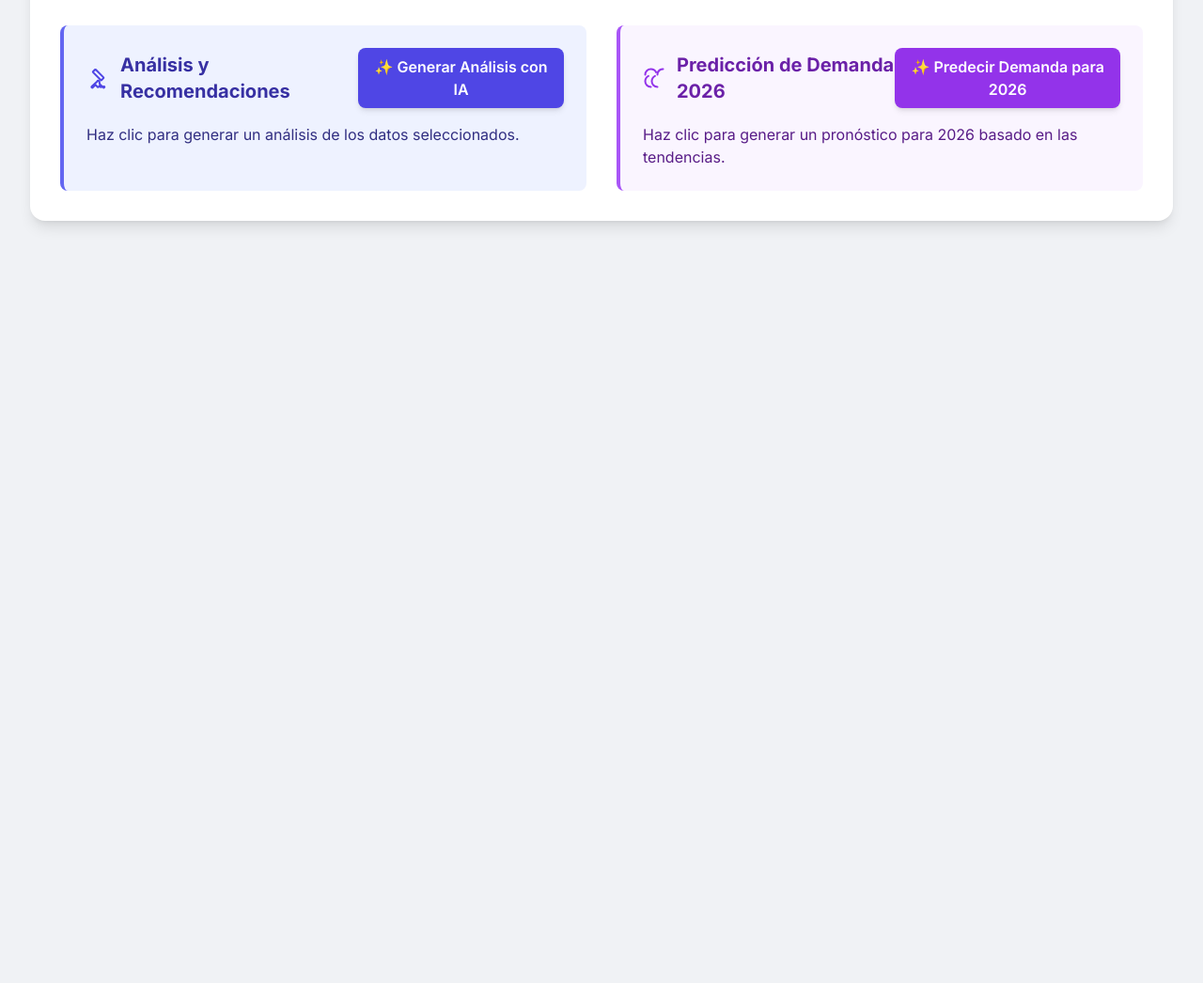
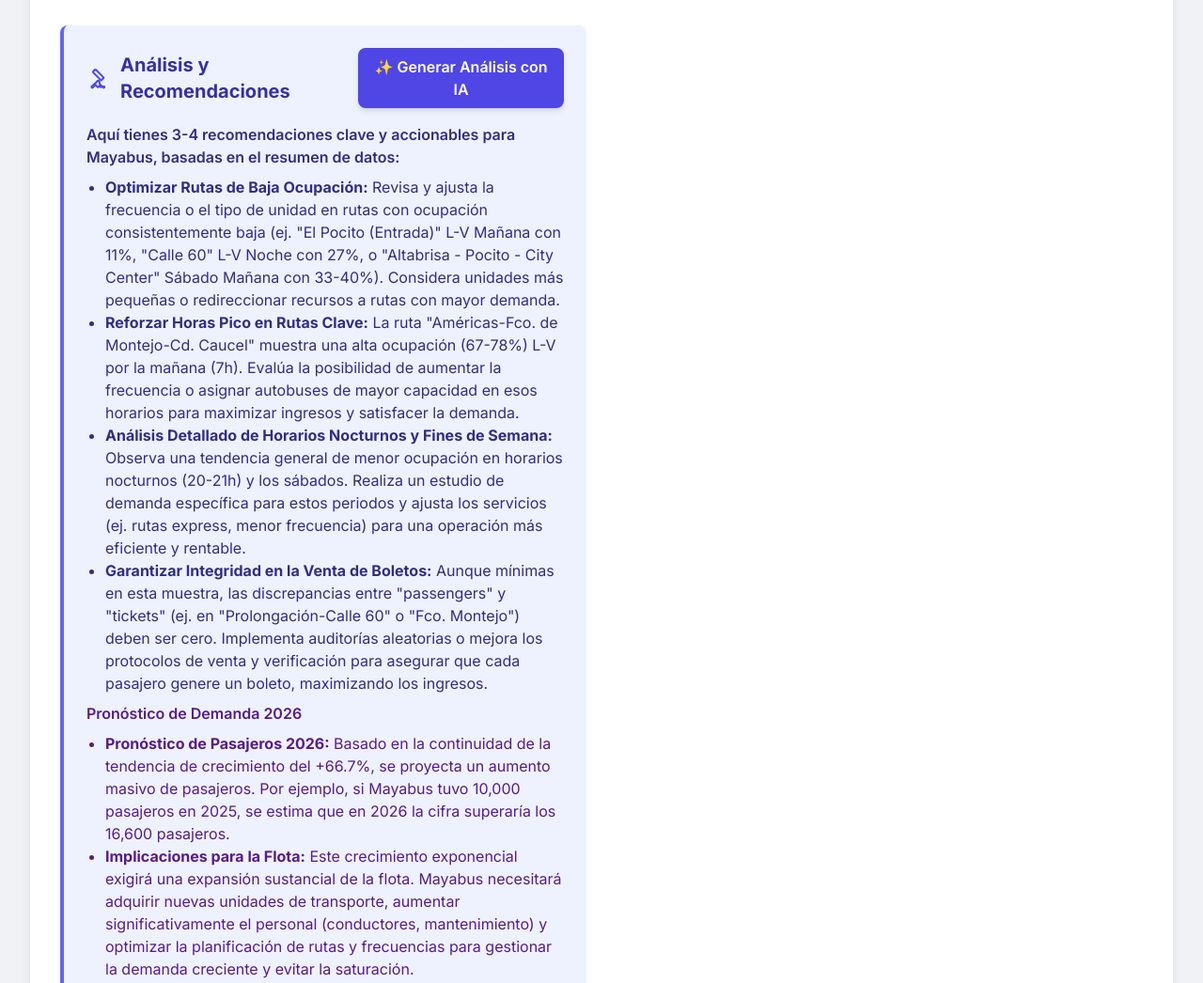
Before and after one commit to gabrielaalzina-hub/mayabus-dashboard, a plain HTML site: page index.html in a window 1280 px wide. Shown: the part 2360-3406 px from the top of the page at 94% size. Before the commit the page ends 2627 px from the top, so only its background shows below. Drawn offline with nearby package versions, Linux system fonts and the light colour scheme.

Commit message:
Resultados fijos temporales

```diff
--- a/index.html
+++ b/index.html
@@ -191,16 +191,34 @@
                     </button>
                 </div>
                 <div id="insights-content" class="text-indigo-900">
-                    <p>Haz clic para generar un análisis de los datos seleccionados.</p>
-                </div>
-            </section>
-             <!-- Prediction Section -->
-            <section class="bg-purple-50 border-l-4 border-purple-500 p-6 rounded-lg">
-                <div class="flex flex-col sm:flex-row justify-between sm:items-center mb-4">
-                    <div class="flex items-center">
-                        <svg xmlns="http://www.w3.org/2000/svg" width="24" height="24" viewBox="0 0 24 24" fill="none" stroke="currentColor" stroke-width="2" stroke-linecap="round" stroke-linejoin="round" class="text-purple-600 mr-3 flex-shrink-0 h-6 w-6"><path d="M2.5 8.5A6 6 0 0 1 8.5 2.5c2.5 0 4.64 1.4 5.65 3.44"/><path d="M15.5 8.5A6 6 0 0 1 21.5 2.5c-2.5 0-4.64 1.4-5.65 3.44"/><path d="M8.5 21.5a6 6 0 0 1-6-6c0-2.5 1.4-4.64 3.44-5.65"/><path d="M15.5 21.5a6 6 0 0 1-6-6c0-2.5 1.4-4.64 3.44-5.65"/></svg>
-                        <h2 class="text-xl font-bold text-purple-800">Predicción de Demanda 2026</h2>
-                    </div>
+    <h4 class="font-semibold mb-2">Aquí tienes 3-4 recomendaciones clave y accionables para Mayabus, basadas en el resumen de datos:</h4>
+    <ul class="list-disc pl-5 mb-2">
+        <li>
+            <b>Optimizar Rutas de Baja Ocupación:</b> Revisa y ajusta la frecuencia o el tipo de unidad en rutas con ocupación consistentemente baja (ej. "El Pocito (Entrada)" L-V Mañana con 11%, "Calle 60" L-V Noche con 27%, o "Altabrisa - Pocito - City Center" Sábado Mañana con 33-40%). Considera unidades más pequeñas o redireccionar recursos a rutas con mayor demanda.
+        </li>
+        <li>
+            <b>Reforzar Horas Pico en Rutas Clave:</b> La ruta "Américas-Fco. de Montejo-Cd. Caucel" muestra una alta ocupación (67-78%) L-V por la mañana (7h). Evalúa la posibilidad de aumentar la frecuencia o asignar autobuses de mayor capacidad en esos horarios para maximizar ingresos y satisfacer la demanda.
+        </li>
+        <li>
+            <b>Análisis Detallado de Horarios Nocturnos y Fines de Semana:</b> Observa una tendencia general de menor ocupación en horarios nocturnos (20-21h) y los sábados. Realiza un estudio de demanda específica para estos periodos y ajusta los servicios (ej. rutas express, menor frecuencia) para una operación más eficiente y rentable.
+        </li>
+        <li>
+            <b>Garantizar Integridad en la Venta de Boletos:</b> Aunque mínimas en esta muestra, las discrepancias entre "passengers" y "tickets" (ej. en "Prolongación-Calle 60" o "Fco. Montejo") deben ser cero. Implementa auditorías aleatorias o mejora los protocolos de venta y verificación para asegurar que cada pasajero genere un boleto, maximizando los ingresos.
+        </li>
+    </ul>
+</div>
+
+<div id="prediction-content" class="text-purple-900">
+    <h4 class="font-semibold mb-2">Pronóstico de Demanda 2026</h4>
+    <ul class="list-disc pl-5 mb-2">
+        <li>
+            <b>Pronóstico de Pasajeros 2026:</b> Basado en la continuidad de la tendencia de crecimiento del +66.7%, se proyecta un aumento masivo de pasajeros. Por ejemplo, si Mayabus tuvo 10,000 pasajeros en 2025, se estima que en 2026 la cifra superaría los 16,600 pasajeros.
+        </li>
+        <li>
+            <b>Implicaciones para la Flota:</b> Este crecimiento exponencial exigirá una expansión sustancial de la flota. Mayabus necesitará adquirir nuevas unidades de transporte, aumentar significativamente el personal (conductores, mantenimiento) y optimizar la planificación de rutas y frecuencias para gestionar la demanda creciente y evitar la saturación.
+        </li>
+    </ul>
+</div>
                     <button id="predict-demand-btn" class="gemini-btn mt-3 sm:mt-0 flex items-center justify-center px-4 py-2 bg-purple-600 text-white font-semibold rounded-lg shadow-md hover:bg-purple-700">
                         ✨ Predecir Demanda para 2026
                     </button>
```
